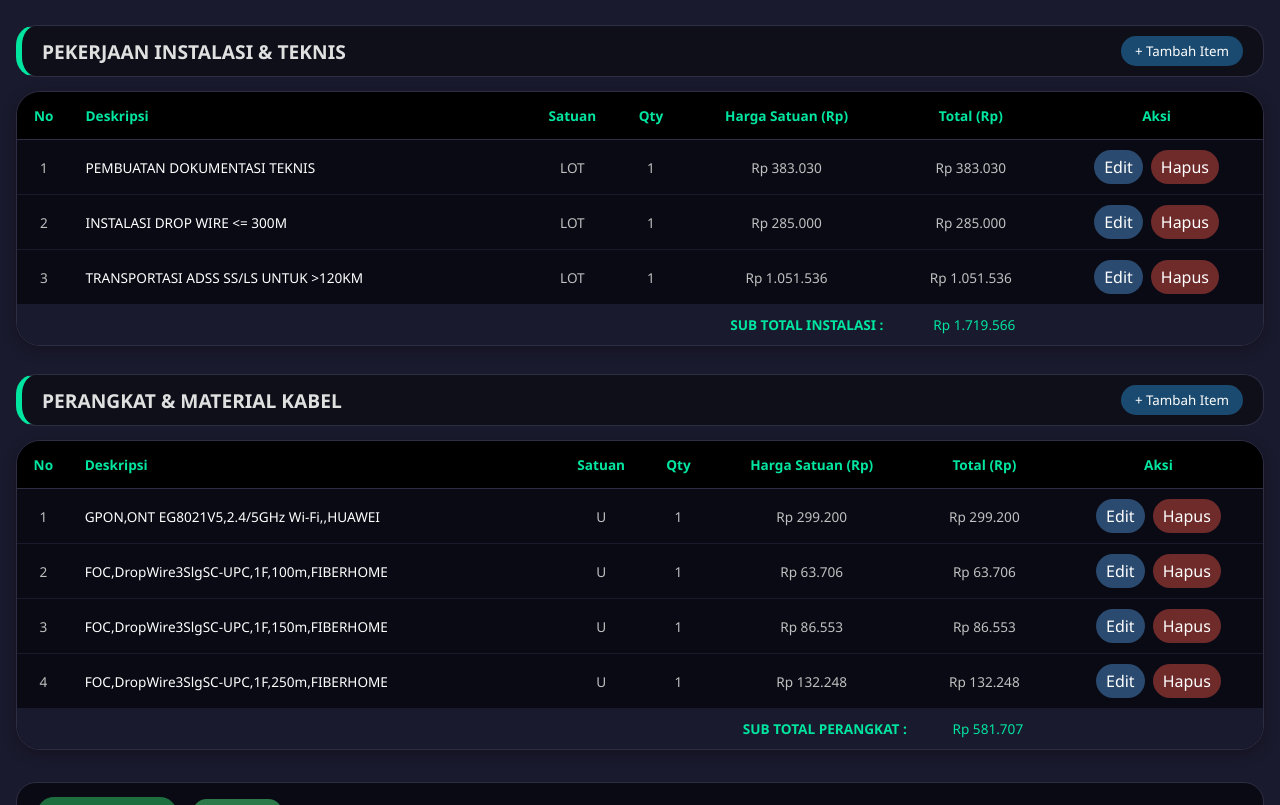
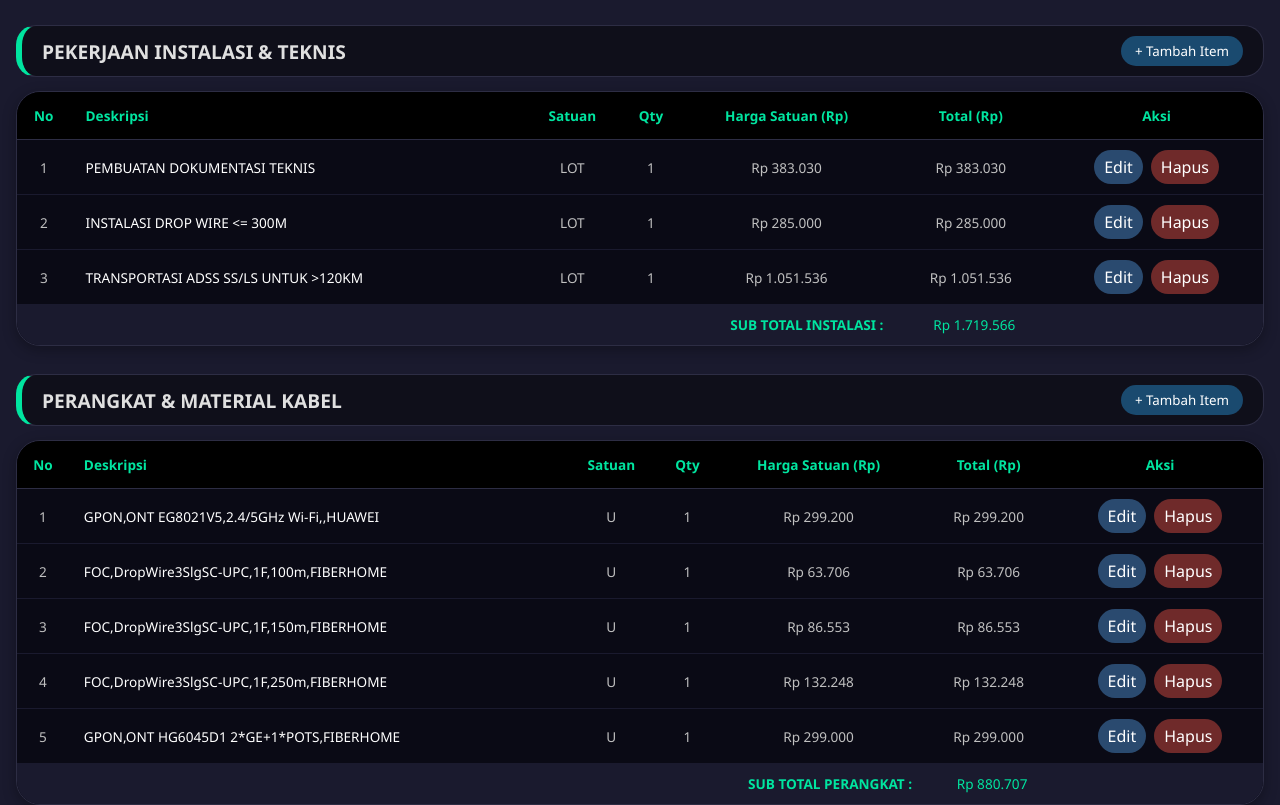
Before and after one commit to plniconplusrit-fim/rab, a plain HTML site: page ftth.html in a window 1280 px wide. Shown: the part 396-1201 px from the top of the page. Drawn offline with Linux system fonts and the light colour scheme.

Commit message:
Update ftth.html

```diff
--- a/ftth.html
+++ b/ftth.html
@@ -461,6 +461,7 @@
         { id: "m2", no:2, deskripsi:"FOC,DropWire3SlgSC-UPC,1F,100m,FIBERHOME", satuan:"U", qty:1, harga:63706, autoCalc: false },
         { id: "m3", no:3, deskripsi:"FOC,DropWire3SlgSC-UPC,1F,150m,FIBERHOME", satuan:"U", qty:1, harga:86553, autoCalc: false },
         { id: "m4", no:4, deskripsi:"FOC,DropWire3SlgSC-UPC,1F,250m,FIBERHOME", satuan:"U", qty:1, harga:132248, autoCalc: false },
+        { id: "m6", no:6, deskripsi:"GPON,ONT HG6045D1 2*GE+1*POTS,FIBERHOME", satuan:"U", qty:1, harga:299000, autoCalc: false },
     ];
 
     let editingRows = new Set();
```
